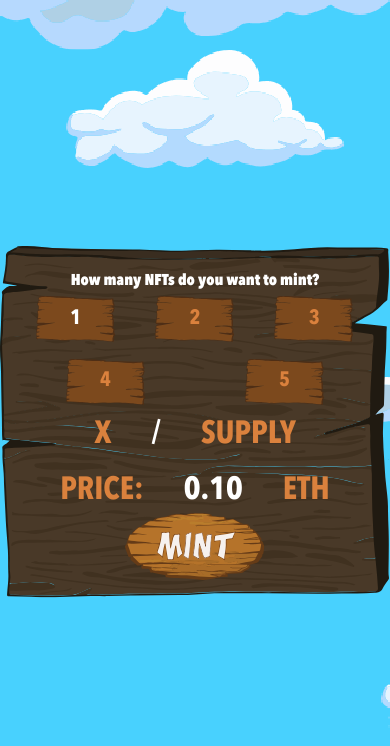
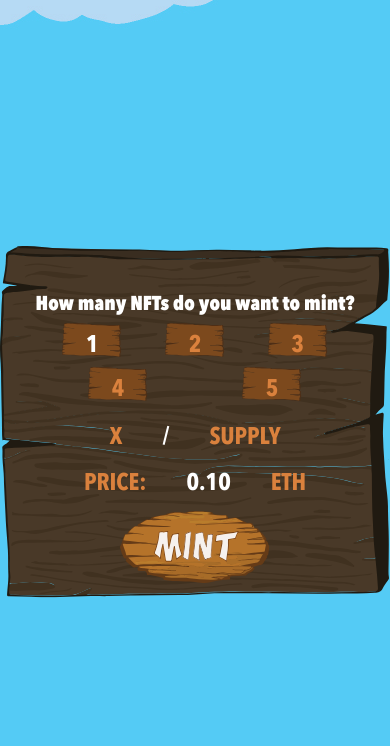
Before and after one commit to bhopalg/trippytigers-dapp, a Next.js app: page / in a window 390 px wide. Shown: the top 746 px of the page. Built offline with nearby package versions, Linux system fonts and the light colour scheme.

Commit message:
updated image

```diff
--- a/pages/index.tsx
+++ b/pages/index.tsx
@@ -34,7 +34,7 @@ const Home: NextPage = () => {
                               </li>
                           ))}
                       </ul>
-                      <ul role={'list'} className={'flex flex-row mt-5'}>
+                      <ul role={'list'} className={'flex flex-row xlmt-5'}>
                           {[4,5].map((li: number) => (
                               <li key={li} className={'basis-full cursor-pointer'} onClick={() => setQuantity(li)}>
                                   <div className={`${styles['quantity-box']}`}>
--- a/styles/Home.module.css
+++ b/styles/Home.module.css
@@ -2,7 +2,7 @@
     height: 100vh;
     width: 100%;
     position: relative;
-    background: url('../public/images/clouds.svg') repeat center top 50px;
+    background: url('../public/images/background_MINT_page.jpg') repeat center;
 }
 
 .nft-table-container {
@@ -92,13 +92,13 @@
     color: #ffffff;
 }
 
-@media (max-width: 768px) {
+@media (min-width: 650px) and (max-width: 768px) {
     .content-title {
         font-size: 4vw;
     }
 
     .content-container {
-        padding-top: 48%;
+        padding-top: 15%;
     }
 
     .mint-btn {
@@ -113,3 +113,59 @@
         font-size: 1.3em;
     }
 }
+
+@media (min-width: 390px) and (max-width: 650px) {
+    .content-container {
+        padding-top: 25%;
+    }
+
+    .content-title {
+        font-size: 27px;
+    }
+
+    .mint-btn {
+        max-width: 240px;
+    }
+
+    .quantity-box{
+        max-width: 90px;
+    }
+
+    .quantity {
+        font-size: 1.5em;
+    }
+
+    .price-container {
+        margin-top: 22px;
+    }
+}
+
+@media (max-width: 390px) {
+    .mint-btn {
+        max-width: 150px;
+    }
+
+    .price-container {
+        margin-top: 10px;
+    }
+
+    .price, .blockchain, .total {
+        font-size: 1.5em;
+    }
+
+    .quantity-container {
+        max-width: 340px;
+    }
+
+    .quantity-box {
+        max-width: 60px;
+    }
+
+    .content-container {
+        padding-top: 53%;
+    }
+
+    .content-title {
+        font-size: 20px;
+    }
+}
```
Also changed, not shown: public/images/background_MINT_page.jpg (added).
